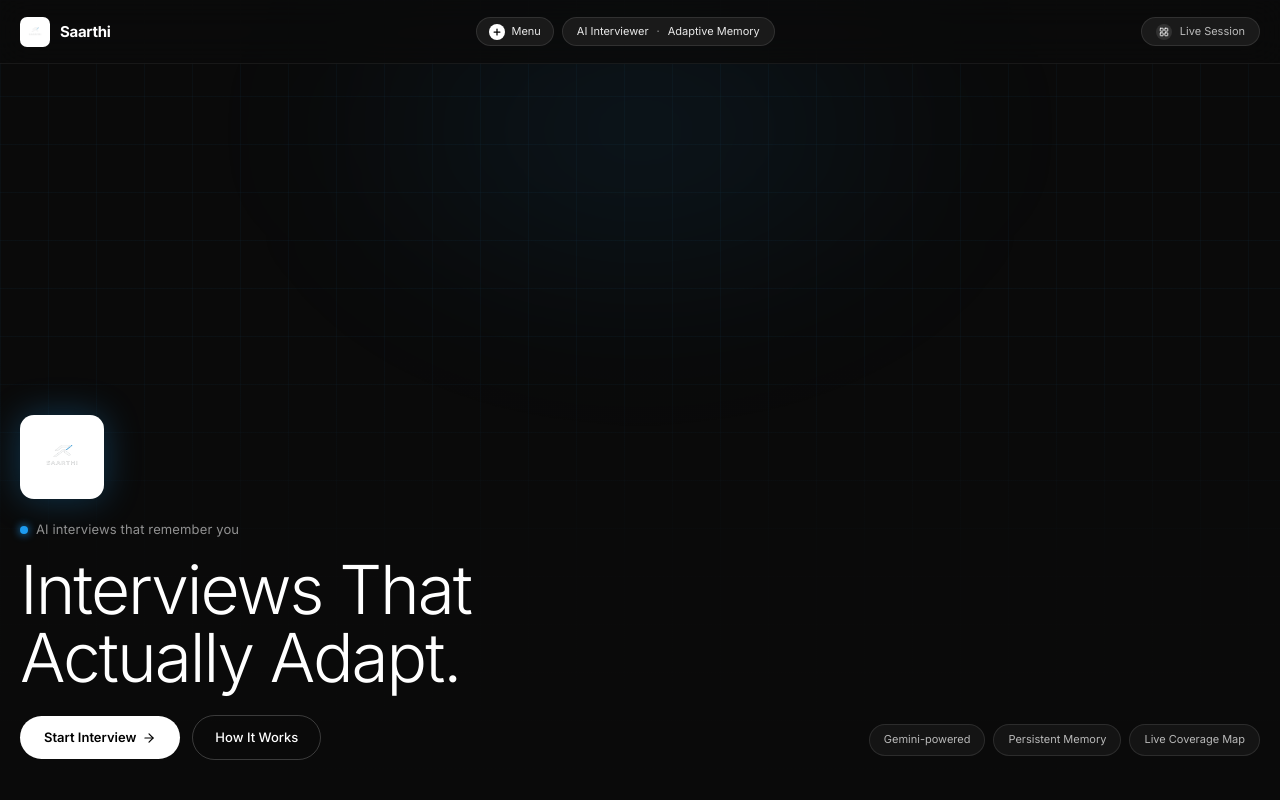
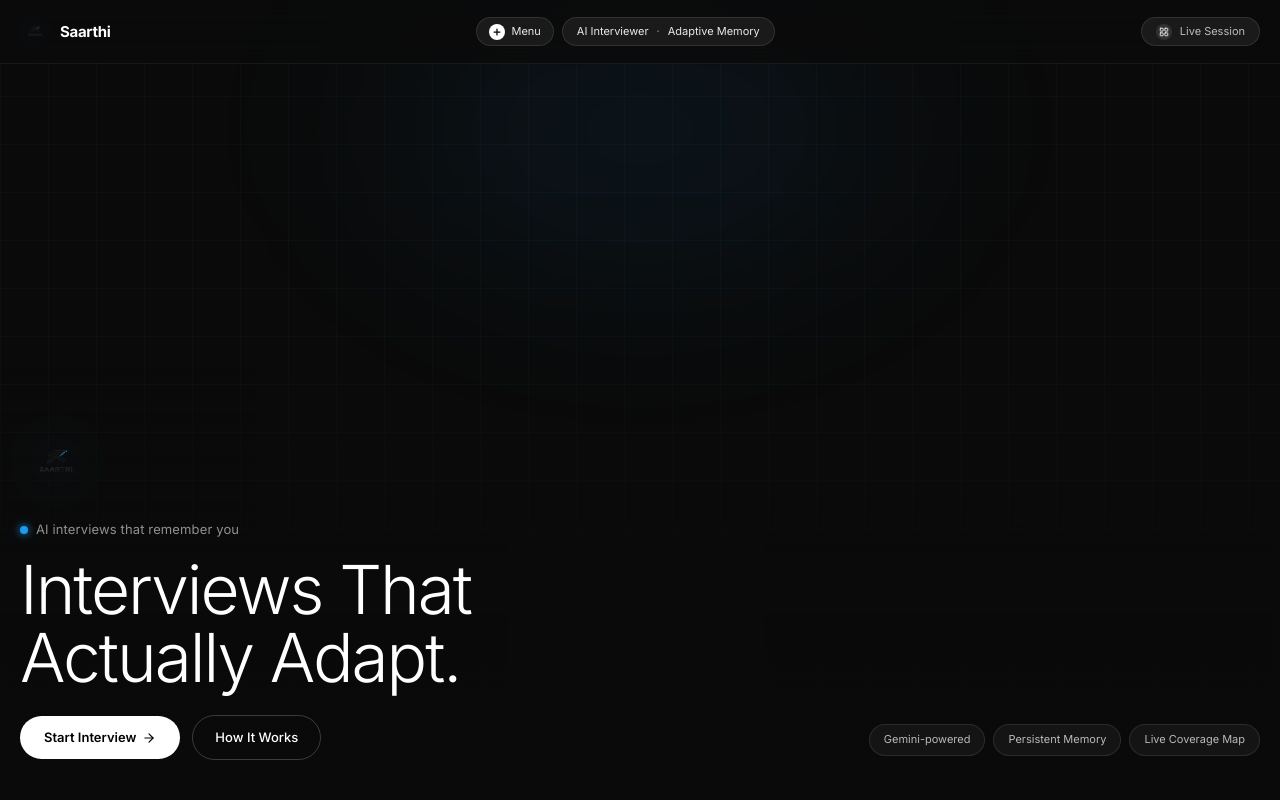
Before and after one commit to SakshiHanwat/SaarthiAi, a Next.js app: page / in a window 1280 px wide. Shown: the top 800 px of the page. Built offline with nearby package versions, Linux system fonts and the light colour scheme.

Commit message:
saarthi: remove white logo container box and apply transparent background with accent glow and blend filters

```diff
--- a/app/interview/page.tsx
+++ b/app/interview/page.tsx
@@ -157,14 +157,11 @@
           style={{
             width: 28,
             height: 28,
-            borderRadius: 7,
-            overflow: 'hidden',
             display: 'flex',
             alignItems: 'center',
             justifyContent: 'center',
             flexShrink: 0,
-            background: '#ffffff',
-            padding: 2,
+            background: 'transparent',
           }}
         >
           <Image
@@ -172,7 +169,13 @@
             alt="Saarthi Logo"
             width={28}
             height={28}
-            style={{ objectFit: 'contain', width: '100%', height: '100%' }}
+            style={{
+              objectFit: 'contain',
+              width: '100%',
+              height: '100%',
+              mixBlendMode: 'screen',
+              filter: 'invert(1) hue-rotate(180deg) drop-shadow(0 0 6px rgba(29, 155, 240, 0.4))',
+            }}
           />
         </div>
         <span style={{ fontWeight: 700, fontSize: 15, color: '#ffffff', letterSpacing: '-0.01em' }}>Saarthi</span>
--- a/app/page.tsx
+++ b/app/page.tsx
@@ -20,21 +20,24 @@
     <div style={{
       width: size,
       height: size,
-      borderRadius: 7,
-      overflow: 'hidden',
       display: 'flex',
       alignItems: 'center',
       justifyContent: 'center',
       flexShrink: 0,
-      background: '#ffffff',
-      padding: 2,
+      background: 'transparent',
     }}>
       <Image
         src="/logo.png"
         alt="Saarthi Logo"
         width={size}
         height={size}
-        style={{ objectFit: 'contain', width: '100%', height: '100%' }}
+        style={{
+          objectFit: 'contain',
+          width: '100%',
+          height: '100%',
+          mixBlendMode: 'screen',
+          filter: 'invert(1) hue-rotate(180deg) drop-shadow(0 0 8px rgba(29, 155, 240, 0.4))',
+        }}
       />
     </div>
   );
@@ -252,7 +255,7 @@
             {/* LEFT BLOCK: LOGO BADGE, SUBTITLE, HEADING, BUTTONS */}
             <div style={{ flex: 1, minWidth: 280, maxWidth: 720 }}>
 
-              {/* Centered/Subtle Larger Hero Logo Element */}
+              {/* Fully Transparent Hero Logo Container + Soft Blue Accent Glow */}
               <motion.div
                 initial={{ y: 16, opacity: 0, scale: 0.95 }}
                 animate={{ y: 0, opacity: 1, scale: 1 }}
@@ -262,18 +265,19 @@
                   display: 'inline-flex',
                   alignItems: 'center',
                   justifyContent: 'center',
-                  padding: 8,
-                  borderRadius: 14,
-                  background: '#ffffff',
-                  boxShadow: '0 0 36px rgba(29, 155, 240, 0.3)',
+                  background: 'transparent',
                 }}
               >
                 <Image
                   src="/logo.png"
                   alt="Saarthi Hero Brand"
-                  width={68}
-                  height={68}
-                  style={{ objectFit: 'contain', borderRadius: 8 }}
+                  width={72}
+                  height={72}
+                  style={{
+                    objectFit: 'contain',
+                    mixBlendMode: 'screen',
+                    filter: 'invert(1) hue-rotate(180deg) drop-shadow(0 0 24px rgba(29, 155, 240, 0.5))',
+                  }}
                 />
               </motion.div>
 
```
